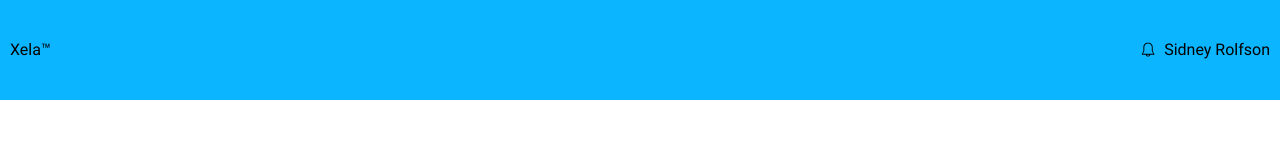
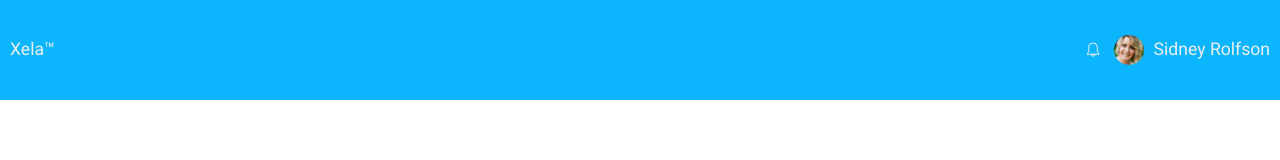
Before and after one commit to AlexJoeb/Project-7-WebApp-Dashboard, a plain HTML site: page index.html in a window 1280 px wide. Drawn offline with Linux system fonts and the light colour scheme.

Commit message:
Updated Header

```diff
--- a/scss/comps/_container.scss
+++ b/scss/comps/_container.scss
@@ -23,7 +23,7 @@
         &__bell{
             height: 25px;
             padding-right: 10px;
-            margin-right: 10px;
+            margin-right: 5px;
             position: relative;
             svg{
                 position: absolute;
@@ -34,7 +34,20 @@
         }
 
         &__profile{
+            @include flex{
+                align-items: center;
+            }
+            &__picture{
+                height:30px;
+                width: 30px;
+                border-radius: 20px;
+                background: url("../../images/member-1.jpg") no-repeat center center;
+                background-size: cover;
+                display:inline-block;
+                margin: 0 10px;
+            }
             &__name{
+                display:inline-block;
                 span{
                     display:none;
                     @include mq(tablet){
--- a/scss/utils/_functions.scss
+++ b/scss/utils/_functions.scss
@@ -17,3 +17,16 @@
         font-family: $font;
     }
 }
+
+@each $class, $color in $font__colors {
+    .#{$class}{
+        color: $color;
+        fill:$color;
+    }
+}
+
+@each $class, $size in $font__sizes {
+    .#{$class}{
+        font-size: $size;
+    }
+}
--- a/scss/utils/_vars.scss
+++ b/scss/utils/_vars.scss
@@ -11,6 +11,15 @@
     $font__stacks: (
         header__title: $font__stack--primary,
         header__profile__name: $font__stack--primary,
+    );
+
+    $font__size--title: 1.1rem;
+    $font__size--p: .8rem;
+
+    $font__sizes: (
+        header__title: $font__size--title,
+        header__bell: $font__size--title,
+        header__profile__name: $font__size--title,
     );
 
 
@@ -31,6 +40,7 @@
     $font__colors: (
         header__title: $font__color--primary,
         header__profile__name: $font__color--primary,
+        header__bell: $font__color--primary,
     );
 
     $color-palette: (
```
Also changed, not shown: css/style.css, 1 other file.
